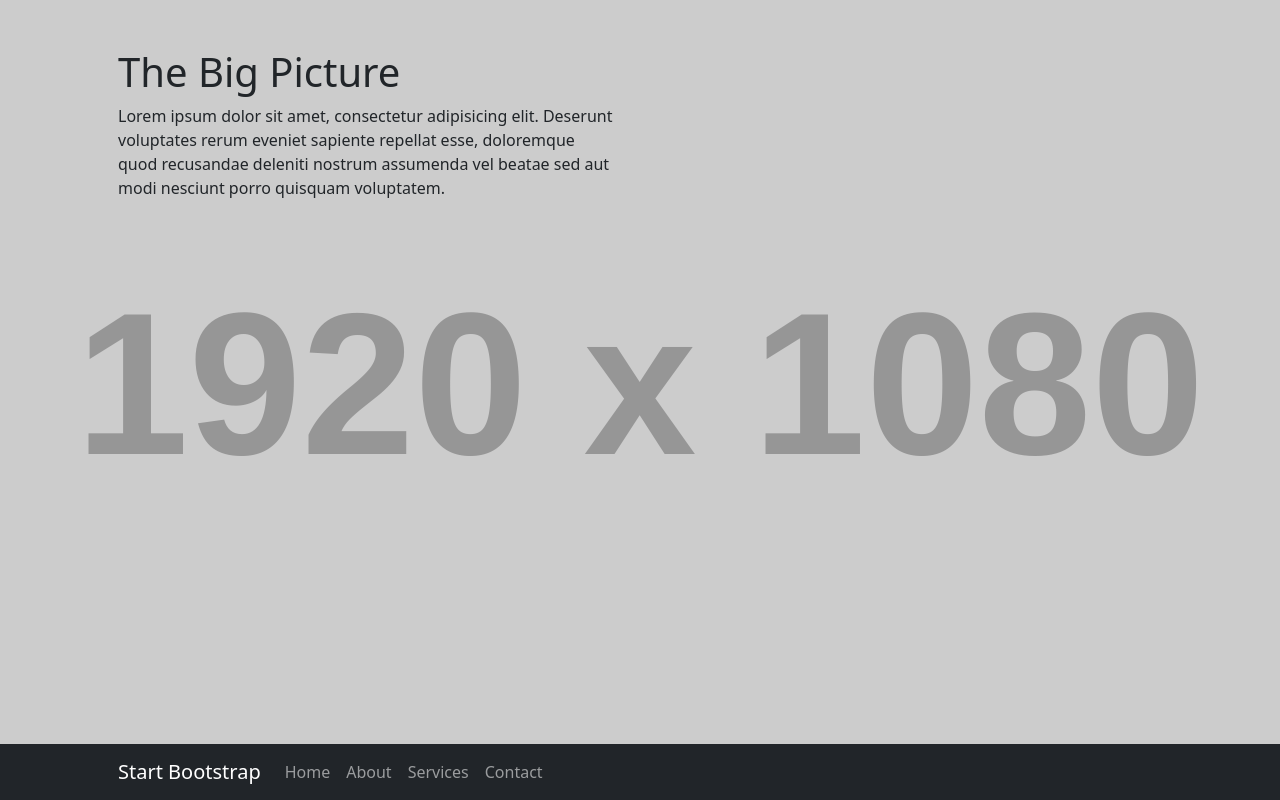
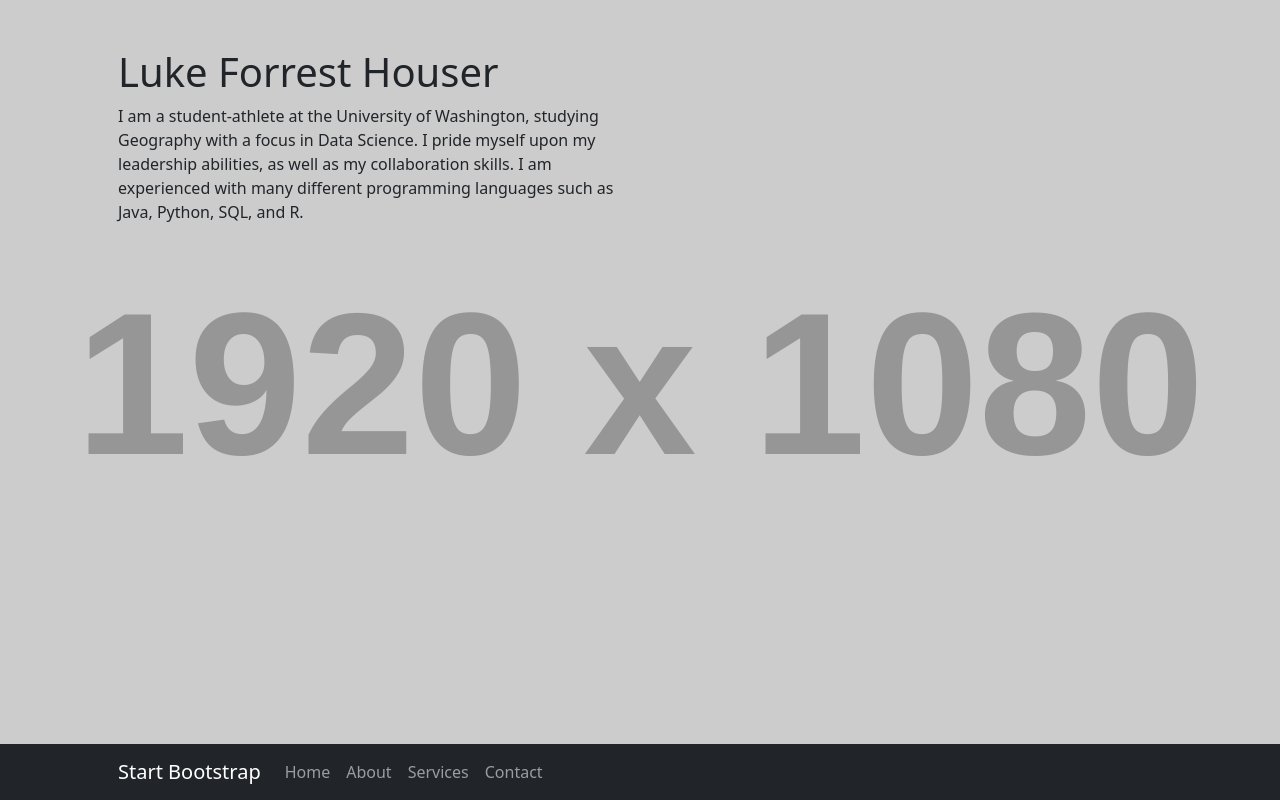
Before and after one commit to lukehouser/lukehouser.github.io, a plain HTML site: page index.html in a window 1280 px wide. Drawn offline with nearby package versions, Linux system fonts and the light colour scheme; placeholder pictures from the web are drawn by us.

Commit message:
updated website conent

```diff
--- a/index.html
+++ b/index.html
@@ -5,7 +5,7 @@
         <meta name="viewport" content="width=device-width, initial-scale=1, shrink-to-fit=no" />
         <meta name="description" content="" />
         <meta name="author" content="" />
-        <title>The Big Picture - Start Bootstrap Template</title>
+        <title>Luke Houser</title>
         <!-- Favicon-->
         <link rel="icon" type="image/x-icon" href="assets/favicon.ico" />
         <!-- Core theme CSS (includes Bootstrap)-->
@@ -32,8 +32,8 @@
             <div class="container px-4 px-lg-5">
                 <div class="row gx-4 gx-lg-5">
                     <div class="col-lg-6">
-                        <h1 class="mt-5">The Big Picture</h1>
-                        <p>Lorem ipsum dolor sit amet, consectetur adipisicing elit. Deserunt voluptates rerum eveniet sapiente repellat esse, doloremque quod recusandae deleniti nostrum assumenda vel beatae sed aut modi nesciunt porro quisquam voluptatem.</p>
+                        <h1 class="mt-5">Luke Forrest Houser</h1>
+                        <p>I am a student-athlete at the University of Washington, studying Geography with a focus in Data Science. I pride myself upon my leadership abilities, as well as my collaboration skills. I am experienced with many different programming languages such as Java, Python, SQL, and R.</p>
                     </div>
                 </div>
             </div>
```
